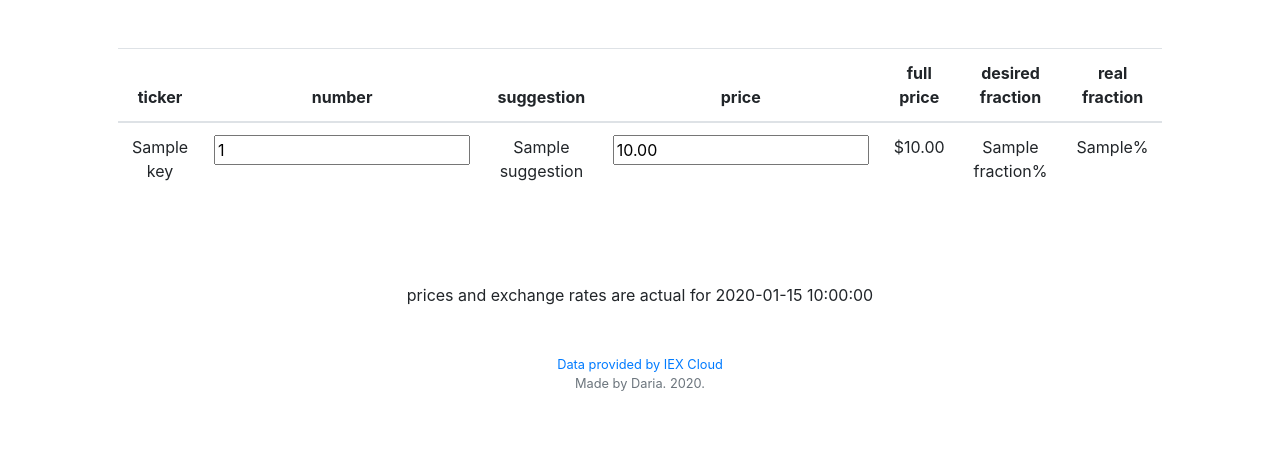
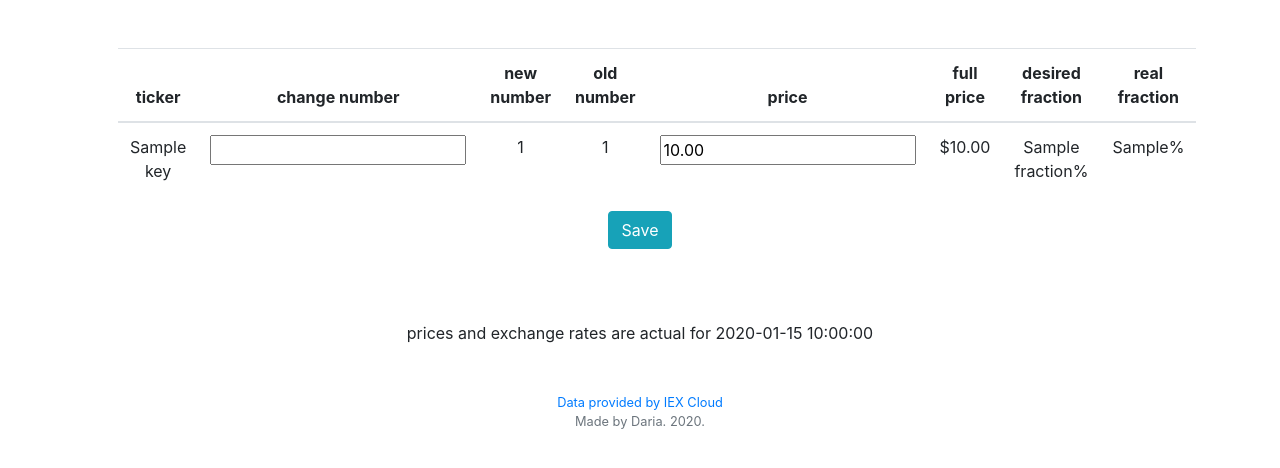
Before and after one commit to andronikova/rebalanceme, a Flask app: template templates/rebalance.html in a window 1280 px wide. Shown: the part 76-544 px from the top of the page. Run offline with Flask 2, Linux system fonts and the light colour scheme; the template is opened without the code that fills it: most values are stand-ins (such as "Sample title", 1, 10 or a date in 2020); some libraries are stand-ins or nearby versions.

Commit message:
rebalance : newnumber and full price calculation

```diff
--- a/app.py
+++ b/app.py
@@ -67,8 +67,18 @@ def index_page():
 @app.route("/rebalance", methods=['GET','POST'])
 def rebalance():
     if request.method == "GET":
-        return render_template("rebalance.html",portfolio=session.get("portfolio"),total=session.get('total'),
-                                   cash=session.get('cash'), date=session.get('datetime') )
+        portfolio = session.get("portfolio")
+
+        ids = {}
+        idtag = ['number', 'price','realFraction','fullPrice','newnumber']
+        for key in portfolio:
+            ids[key] = {}
+            for tag in idtag:
+                ids[key].update({tag: tag + "_" + key})
+
+        print(ids)
+        return render_template("rebalance.html",portfolio=portfolio, total=session.get('total'),
+                                   cash=session.get('cash'), date=session.get('datetime'), ids=ids )
 
 
 @app.route('/addnewticker', methods=['GET','POST'])
--- a/templates/rebalance.html
+++ b/templates/rebalance.html
@@ -5,43 +5,96 @@
 {% endblock %}
 
 {% block main %}
+
+
 <table class="table">
     <thead>
         <tr>
             <th scope="col">ticker</th>
-            <th scope="col">number</th>
-            <th scope="col">suggestion</th>
+            <th scope="col">change number</th>
+            <th scope="col">new number</th>
+            <th scope="col">old number</th>
             <th scope="col">price</th>
             <th scope="col">full price</th>
             <th scope="col">desired fraction</th>
             <th scope="col">real fraction</th>
         </tr>
     </thead>
-    <form action="\rebalance" method="POST">
+
     <tbody>
         {% for key in portfolio %}
             <tr>
-                <td>{{key}}</td>
+                <td> {{key}}</td>
                 <td>
-                    <div class="form-group">
-                        <input autocomplete='off' class="form-class" type="number" name={{key}} value={{portfolio[key]['number']}}>
-                    </div>
+                    <form>
+                        <div class="form-group">
+                            <input autocomplete='off' name={{ids[key]['number']}}  class="form-class" type="number" value={{portfolio[key]['suggestion']}}>
+                        </div>
+                    </form>
                 </td>
-                <td>{{portfolio[key]['suggestion']}}</td>
+                <td id={{ids[key]['newnumber']}}>
+                    {{portfolio[key]['number']}}
+                </td>
+                <td id={{ids[key]['number']}}>
+                    {{portfolio[key]['number']}}
+                </td>
+
                 <td>
-                    <div class="form-group">
-                        <input autocomplete='off' class="form-class" type="number" name={{key}} value={{"{:,.2f}".format(portfolio[key]['price'])}}>
-                    </div>
+                    <form>
+                            <div class="form-group">
+                                <input autocomplete='off' name={{ids[key]['price']}} class="form-class" type="number"  value={{"{:,.2f}".format(portfolio[key]['price'])}}>
+                            </div>
+                    </form>
                 </td>
-                <td id="fullPrice" + "w">{{ "${:,.2f}".format(portfolio[key]['fullPrice']) }}</td>
+                <td id={{ids[key]['fullPrice']}}>{{ "${:,.2f}".format(portfolio[key]['fullPrice']) }}</td>
                 <td>{{portfolio[key]['fraction']}}%</td>
                 <td id="realFraction">{{portfolio[key]['realFraction']}}%</td>
             </tr>
         {% endfor %}
     </tbody>
 </table>
+<script>
 
-    </form>
+    function calc(event)
+    {
+        let name = event.target.name;
+
+        if ( name.search("price") != -1){
+            ticker = name.slice(name.search("_")+1);
+        }
+        else if (name.search("number") != -1){
+            ticker = name.slice(name.search("_")+1);
+        }
+
+        let changenumber = 1 * document.getElementsByName("number_" + ticker)[0].value;
+        let price = 1 * document.getElementsByName("price_" + ticker)[0].value ;
+
+        let oldnumber = 1 * document.getElementById("number_" + ticker).innerHTML  ;
+
+        let newnumber = changenumber + oldnumber;
+
+
+        let fullPrice = price * newnumber;
+        document.querySelector('#fullPrice_' + ticker).innerHTML = '$' + fullPrice.toFixed(2);
+
+        document.querySelector('#newnumber_' + ticker).innerHTML =  newnumber     ;
+
+    }
+
+    var div = document.querySelectorAll("div > input")
+    for (var i = 0; i < div.length; i++)
+    {
+        div[i].addEventListener('keyup', calc,false);
+        div[i].addEventListener('click', calc,false);
+    }
+
+</script>
+
+<form action="\rebalance" method="POST">
+     <input type='submit' id = "submit" value="Save" class="btn btn-info"/>
+</form>
+
+
 <br>
 <br>
 <br>
```
